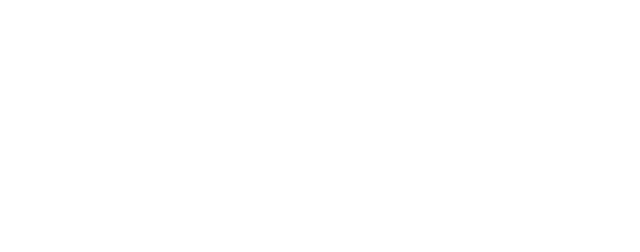
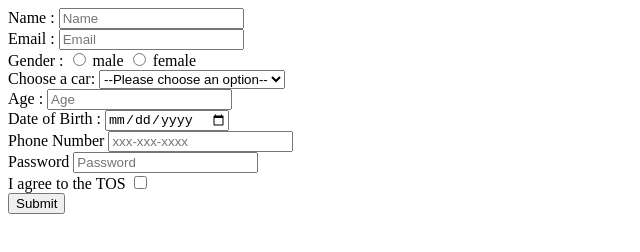
Before and after one commit to acciojob/signup-form-car-Rishabhsati, a website: page main.html in a window 1280 px wide. Shown: the whole page, without its empty margins (0-640 px from the left). Drawn offline with Linux system fonts and the light colour scheme.

Commit message:
form created

```diff
--- a/main.html
+++ b/main.html
@@ -1,16 +1,50 @@
 <!DOCTYPE html>
 
 <html>
+  <head>
+    <link rel="stylesheet" href="styles.css" />
+  </head>
 
-<head>
-	<link rel="stylesheet" href="styles.css">
-</head>
-
-<body>
-	<!-- the entire body must be written by student -->
-    <script type="text/javascript" src="./script.js">
-</script>
-
-</body>
-
+  <body>
+    <!-- the entire body must be written by student -->
+    <script type="text/javascript" src="./script.js"></script>
+    <form action="post">
+      <label for="name">Name : </label>
+      <input type="text" id="name" placeholder="Name" required />
+      <br />
+      <label for="email">Email : </label>
+      <input type="email" id="email" placeholder="Email" required />
+      <br />
+      <label for="Gender">Gender : </label>
+      <input type="radio" id="gender_m" value="male" name="Gender" required />
+      male
+      <input type="radio" id="gender-f" value="female" name="Gender" required />
+      female
+      <br />
+      <label for="cars">Choose a car:</label>
+      <select name="cars" id="cars" >
+		<option value="" option value="" disabled selected hidden>--Please choose an option--</option>
+        <option value="BMW">BMW</option>
+        <option value="Audi">Audi</option>
+        <option value="mercedes">Mercedez</option>
+      </select>
+      <br />
+      <label for="age">Age : </label>
+      <input type="number" id="age" placeholder="Age" required />
+      <br />
+      <label for="date">Date of Birth : </label>
+      <input type="date" id="dob" required />
+      <br />
+      <label for="tel">Phone Number</label>
+      <input type="tel" name="tel" id="tel" placeholder="xxx-xxx-xxxx" />
+      <br />
+      <label for="password">Password</label>
+      <input type="password" id="password" placeholder="Password" required />
+      <br />
+      <label for="checkbox">I agree to the TOS</label>
+      <input type="checkbox" id="tos" required />
+      <br />
+      <input type="submit" value="Submit" />
+    </form>
+  </body>
 </html>
```
